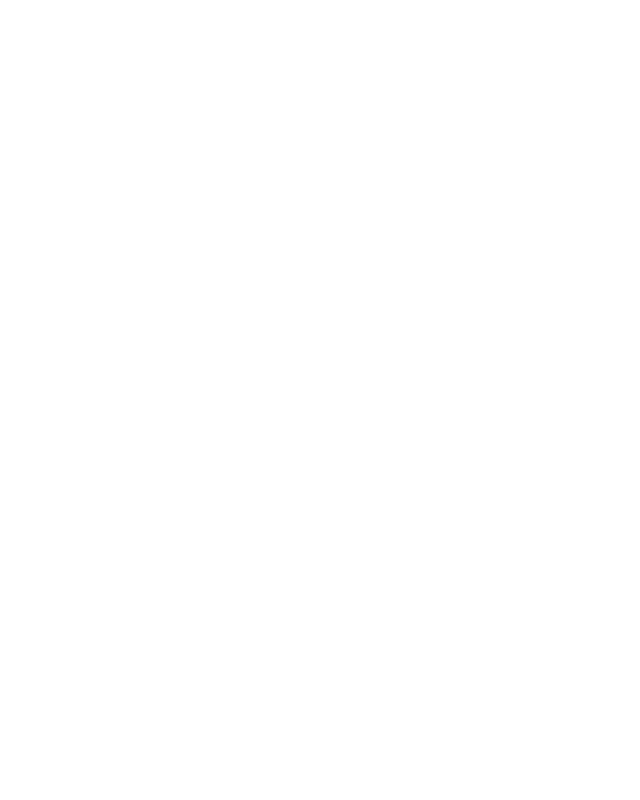
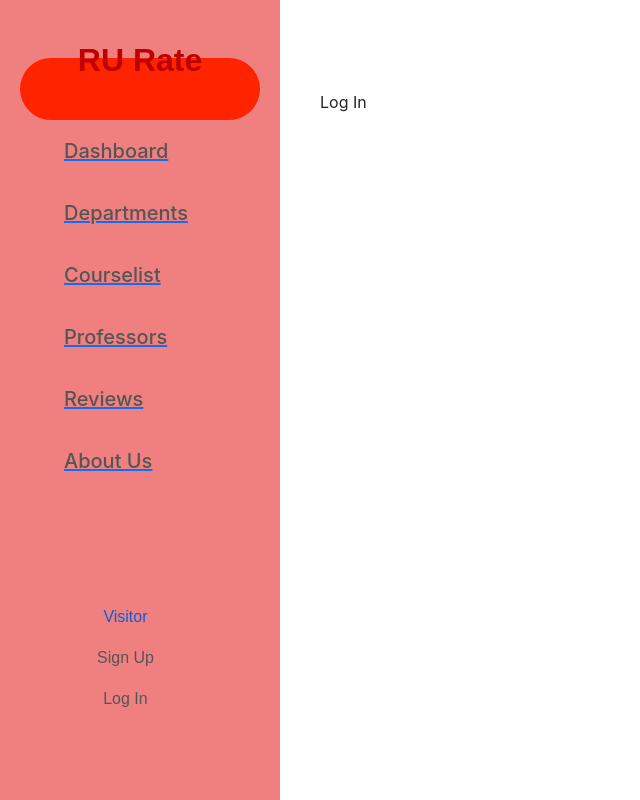
Before and after one commit to santyelegy/RUCSRate, a React (Create React App) app in the folder frontend/: page /login in a window 1280 px wide. Before the commit this address had no page. Shown: the whole page, without its empty margins (0-640 px from the left). Built offline with nearby package versions, Linux system fonts and the light colour scheme.

Commit message:
Add a static state user mode

```diff
--- a/frontend/src/App.css
+++ b/frontend/src/App.css
@@ -71,3 +71,12 @@
 .Listitem {
   width: 185px;
 }
+
+.Topbar {
+
+  color: #fff;
+  background-color: #F08080;
+  border-color: #F08080;
+  color: #fff;
+  border-radius: 10px;
+}
--- a/frontend/src/App.js
+++ b/frontend/src/App.js
@@ -16,6 +16,7 @@
 import Contributors from "./Pages/Contributors";
 import AppLayout from '../src/Components/layout/AppLayout';
 import ProfessorList from './Pages/ProfessorList';
+import Login from './Pages/Login';
 
 export default function App() {
   return (
@@ -27,11 +28,12 @@
           <Route path='/courselist' element={<CourseList />} />
           <Route path='/courselist/course/:id' element={<Course />} />
           <Route path='/courselist/:department' element={<CourseList />} />
-          <Route path='/professor' element={<ProfessorList/>}/>
+          <Route path='/professor' element={<ProfessorList />} />
           <Route path='/professor/:id' element={<Professor />} />
           <Route path='/reviews/:id' element={<Review />} />
           <Route path='/reviews' element={<Addreviews />} />
           <Route path='/aboutus' element={<Contributors />} />
+          <Route path='/login' element={<Login />} />
         </Route>
       </Routes>
     </Router>
--- a/frontend/src/Components/sidebar/Sidebar.jsx
+++ b/frontend/src/Components/sidebar/Sidebar.jsx
@@ -1,12 +1,17 @@
-import { useEffect, useRef, useState } from 'react';
+import React, { useEffect, useRef, useState } from 'react';
 import { Link, useLocation } from 'react-router-dom';
 import './sidebar.scss';
+
+import Login from '../../Pages/Login.js';
+import Signup from '../../Pages/Signup.js';
+import { Offcanvas, Navbar, Container, ListGroup, Button, ListGroupItem } from 'react-bootstrap';
 
 const sidebarNavItems = [
     {
         display: 'Dashboard',
         icon: <i className='bx bx-home'></i>,
         to: '/',
+        too: '/sign',
         section: ''
     },
     /*
@@ -114,7 +119,25 @@
                 ))
             }
         </div>
+
+        <div className='sidebar__user'>
+            <ListGroup>
+                <ListGroupItem align='center' style={{ backgroundColor: "#F08080", borderColor: "#F08080", color: '#0b5ed7' }}>
+                    Visitor
+                </ListGroupItem>
+                <ListGroupItem align='center' style={{ backgroundColor: "#F08080", borderColor: "#F08080", color: '#555555' }}>
+                    <Signup />
+                </ListGroupItem>
+                <ListGroupItem align='center' style={{ backgroundColor: "#F08080", borderColor: "#F08080", color: '#555555' }}>
+                    <Login />
+                </ListGroupItem>
+            </ListGroup>
+
+
+        </div>
+
     </div>;
+
 };
 
 export default Sidebar;
--- a/frontend/src/Components/sidebar/sidebar.scss
+++ b/frontend/src/Components/sidebar/sidebar.scss
@@ -54,4 +54,20 @@
             transition: 0.3s ease-in-out;
         }
     }
+
+    &__user {
+        display: grid;
+        position: absolute;
+        place-items: center;
+        //{height: 120px;}
+        font-size: 1rem;
+        font-weight: 400;
+        font-family: 'Mochiy Pop P one', sans-serif;
+        color: #555555;
+
+        left: 10vh;
+        bottom: 10vh;
+
+    }
+
 }
--- a/frontend/src/Pages/Home.js
+++ b/frontend/src/Pages/Home.js
@@ -12,6 +12,7 @@
   });
 
   return (
+    <>
       <div>
         <h1>Announcement</h1>
         {content}
@@ -47,7 +48,7 @@
           </li>
         </ul>
       </div>
-
+    </>
   );
 }
 
--- /dev/null
+++ b/frontend/src/Pages/Login.js
@@ -0,0 +1,46 @@
+import React, { useState } from 'react';
+import { Button, Offcanvas, Form } from 'react-bootstrap';
+
+
+function Login() {
+    const [show, setShow] = useState(false);
+
+    const handleClose = () => setShow(false);
+    const handleShow = () => setShow(true);
+
+    return (
+        <>
+            <div onClick={handleShow}>
+                Log In
+            </div>
+
+            <Offcanvas show={show} onHide={handleClose} placement='bottom' style={{ height: '60vh' }}>
+                <Offcanvas.Header closeButton>
+                    <Offcanvas.Title align='center'>
+                        <h2>
+                            Log in!
+                        </h2>
+                    </Offcanvas.Title>
+                </Offcanvas.Header>
+                <Offcanvas.Body>
+                    <Form>
+                        <Form.Group className="mb-3" controlId="formBasicEmail">
+                            <Form.Control type="email" placeholder="Username" />
+                        </Form.Group>
+
+                        <Form.Group className="mb-3" controlId="formBasicPassword">
+                            <Form.Control type="password" placeholder="Password" />
+                        </Form.Group>
+
+                        <Button variant="primary" type="submit">
+                            Enter
+                        </Button>
+                    </Form>
+
+                </Offcanvas.Body>
+            </Offcanvas>
+        </>
+    );
+}
+
+export default Login;
--- /dev/null
+++ b/frontend/src/Pages/Signup.js
@@ -0,0 +1,49 @@
+import React, { useState } from 'react';
+import { Button, Offcanvas, Form } from 'react-bootstrap';
+
+
+function Signup() {
+    const [show, setShow] = useState(false);
+
+    const handleClose = () => setShow(false);
+    const handleShow = () => setShow(true);
+
+    return (
+        <>
+            <div onClick={handleShow}>
+                Sign Up
+            </div>
+
+            <Offcanvas show={show} onHide={handleClose} placement='bottom' style={{ height: '60vh' }}>
+                <Offcanvas.Header closeButton>
+                    <Offcanvas.Title align='center'>
+                        <h2>
+                            Sign up!
+                        </h2>
+                    </Offcanvas.Title>
+                </Offcanvas.Header>
+                <Offcanvas.Body>
+                    <Form>
+                        <Form.Group className="mb-3" controlId="formBasicEmail">
+                            <Form.Control type="email" placeholder="Username" />
+                        </Form.Group>
+
+                        <Form.Group className="mb-3" controlId="formBasicPassword">
+                            <Form.Control type="password" placeholder="Password" />
+                        </Form.Group>
+                        <Form.Group className="mb-3" controlId="formBasicPassword">
+                            <Form.Control type="password" placeholder="Confirm Password" />
+                        </Form.Group>
+
+                        <Button variant="primary" type="submit">
+                            Submit
+                        </Button>
+                    </Form>
+
+                </Offcanvas.Body>
+            </Offcanvas>
+        </>
+    );
+}
+
+export default Signup;
```
Also changed, not shown: 1 other file (tests, documents, lock files or other folders). Lines whose indentation alone changed are shown as unchanged.
